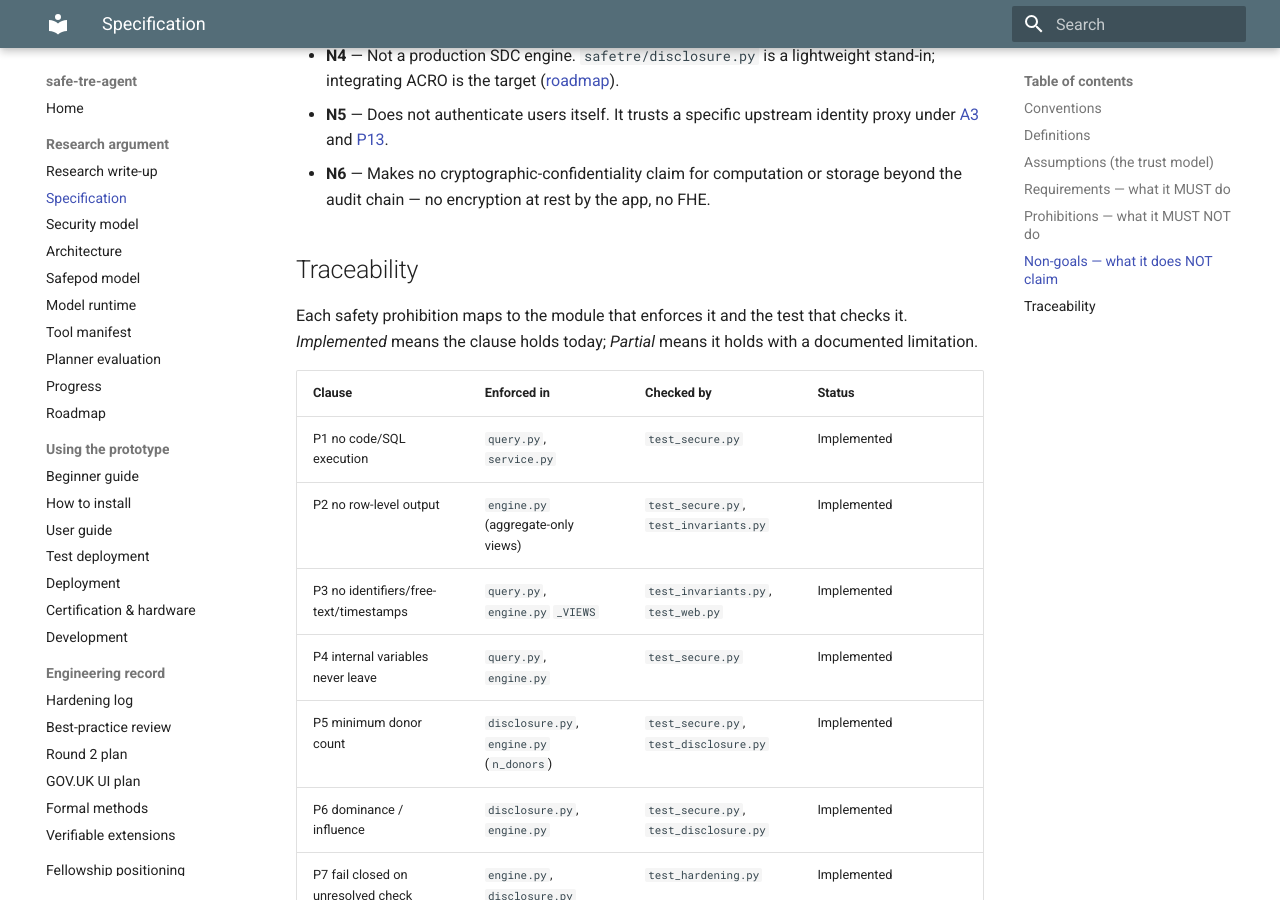
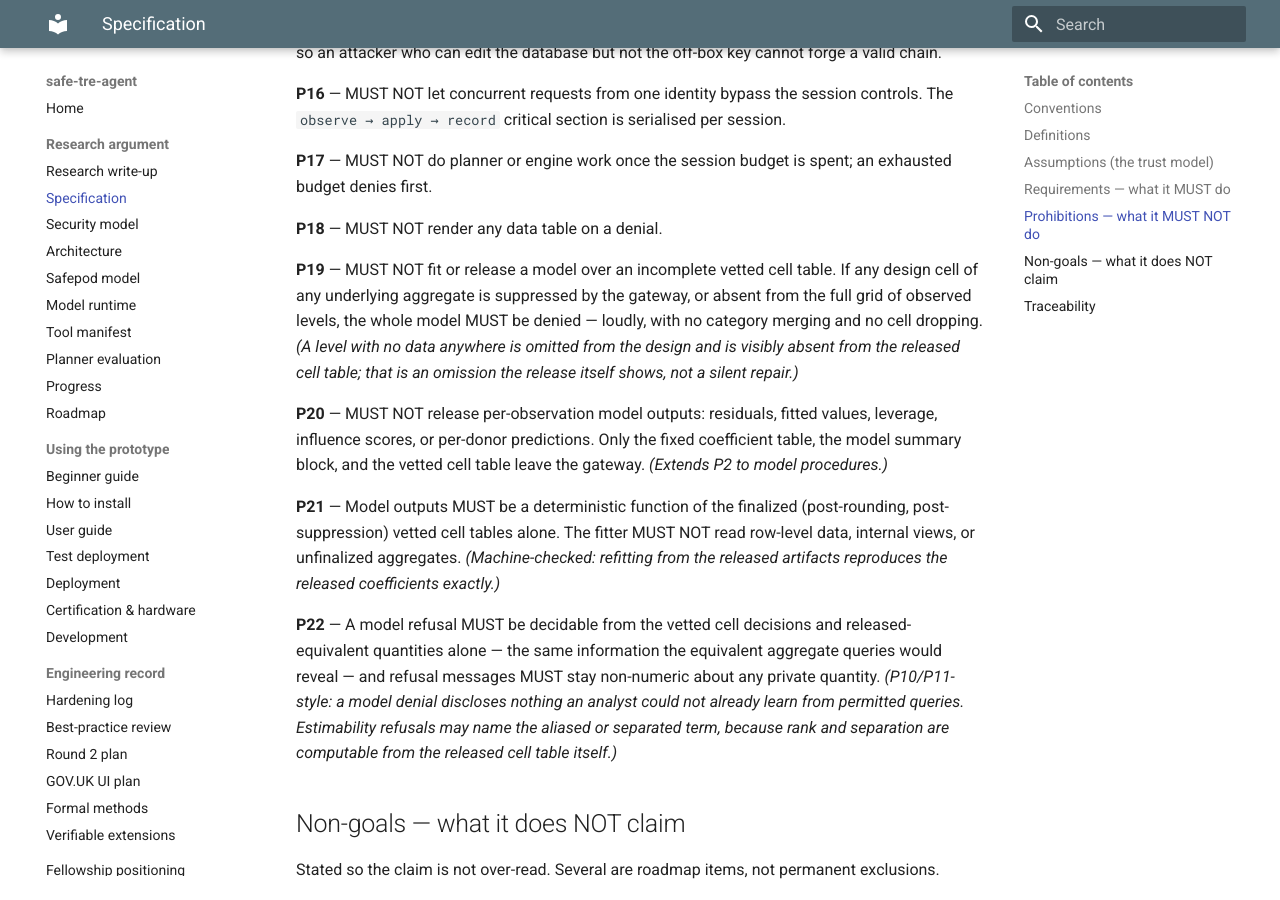
Before and after one commit to wadelab/safe-tre-agent, an MkDocs documentation site: the page built from docs/specification.md, in a window 1280 px wide and 900 px high, scrolled down 4223 px. Built offline with MkDocs 1.6.1 and Material for MkDocs 9.7.7, drawn with Linux system fonts in a browser that asks for light colours; some of the changed text lies outside the part shown.

Commit message:
Spec: procedure-framework and GLM clauses (R14-R16, P19-P22; R4 amended)
The spec leads the GLM work: R4's measure set is now owned by the
procedure registry (and gains sum_sq); R14 defines the registered-
procedure obligations; R15 pins the cells-first GLM release contract
(coefficients + model block + the vetted cell table, reproducible by the
analyst); R16 requires the finite skeleton export and the CI model
check. P19-P22 are the model-procedure prohibitions: deny on any
suppressed design cell, no per-observation outputs, fitter
noninterference, and refusals decidable from released-equivalent data.
All tracked as Planned in the traceability table, flipped per stage.

```diff
--- a/docs/specification.md
+++ b/docs/specification.md
@@ -73,9 +73,11 @@
 read-only SQL over public views, and execute it under fixed resource caps
 (memory, threads, row cap).
 
-**R4** — The system MUST support exactly four measures: `count`, `mean`, `sum`,
-and Pearson `corr`. A correlation result MUST carry its two-sided p-value and
-its `n`.
+**R4** — The system MUST support exactly the aggregate measures registered in
+the procedure registry: `count`, `mean`, `sum`, `sum_sq`, and Pearson `corr`.
+A correlation result MUST carry its two-sided p-value and its `n`. *(Amended
+with the procedure framework: the registry, not this sentence, is the
+enumerated source of truth — see R14.)*
 
 **R5** — The gateway MUST apply, to every result: a minimum distinct-donor
 threshold, contributor dominance (the p%-rule) for `sum`/`mean`, single-donor
@@ -111,6 +113,27 @@
 MUST fail loudly; it MUST NOT silently fall back to the deterministic mock
 planner (which would quietly degrade result quality). The mock is opt-in for
 tests and CI.
+
+**R14** — Every statistical procedure MUST be implemented as a registered
+procedure object that declares and discharges its obligations — admissibility,
+compilation safety, an influence control or cell-vetting inheritance, lineage
+identity, an **output contract** (released columns with their disclosure
+classes), and a **finite skeleton export** — before it is reachable from any
+request. The registry MUST be the sole dispatch point for validation,
+compilation, execution, and disclosure classification; an unregistered function
+MUST fail loudly, never fall through to another procedure's behaviour.
+
+**R15** — The system MUST support generalized linear models (`gaussian`,
+`binomial`, `poisson` families; canonical links only; categorical terms only)
+fitted **exclusively from gateway-finalized design-cell aggregates**. A model
+release MUST carry the coefficient table (term, level, estimate, std_error,
+statistic, p_value), the model summary block (family, link, rounded n,
+df_resid, deviance), and the vetted cell table it was fitted from, so the
+analyst can reproduce the fit from released data alone.
+
+**R16** — Every registered procedure MUST export its finite request skeleton as
+data, and CI MUST both check the committed formal model against that export
+(generation drift fails the build) and run the bounded model check.
 
 ## Prohibitions — what it MUST NOT do
 
@@ -182,6 +205,32 @@
 
 **P18** — MUST NOT render any data table on a denial.
 
+**P19** — MUST NOT fit or release a model over an incomplete vetted cell table.
+If any design cell of any underlying aggregate is suppressed by the gateway, or
+absent from the full grid of observed levels, the whole model MUST be denied —
+loudly, with no category merging and no cell dropping. *(A level with no data
+anywhere is omitted from the design and is visibly absent from the released
+cell table; that is an omission the release itself shows, not a silent repair.)*
+
+**P20** — MUST NOT release per-observation model outputs: residuals, fitted
+values, leverage, influence scores, or per-donor predictions. Only the fixed
+coefficient table, the model summary block, and the vetted cell table leave the
+gateway. *(Extends P2 to model procedures.)*
+
+**P21** — Model outputs MUST be a deterministic function of the finalized
+(post-rounding, post-suppression) vetted cell tables alone. The fitter MUST NOT
+read row-level data, internal views, or unfinalized aggregates. *(Machine-checked:
+refitting from the released artifacts reproduces the released coefficients
+exactly.)*
+
+**P22** — A model refusal MUST be decidable from the vetted cell decisions and
+released-equivalent quantities alone — the same information the equivalent
+aggregate queries would reveal — and refusal messages MUST stay non-numeric
+about any private quantity. *(P10/P11-style: a model denial discloses nothing an
+analyst could not already learn from permitted queries. Estimability refusals
+may name the aliased or separated term, because rank and separation are
+computable from the released cell table itself.)*
+
 ## Non-goals — what it does NOT claim
 
 Stated so the claim is not over-read. Several are roadmap items, not permanent
@@ -229,7 +278,14 @@
 | P16 concurrency serialisation | `session.py`, `app.py` | `test_hardening.py` | Implemented |
 | P17 budget short-circuit | `service.py`, `disclosure.py` | `test_hardening.py` | Implemented |
 | P18 no table on denial | `_result.html`, `service.py` | `test_web.py` | Implemented |
+| P19 deny on incomplete cell table | `service.py` (`_handle_model`) | `test_glm.py`, red-team | Planned |
+| P20 no per-observation model output | `glm.py` (output contract), `analyst.py` (intent) | `test_glm.py`, conformance suite | Planned |
+| P21 fitter noninterference | `stats.py`, `glm.py` (pure fit) | reproducibility meta-test, AST noninterference test, Alloy `P21_flow` | Planned |
+| P22 refusals from released-equivalent data | `glm.py` (`preconditions`), `service.py` | `test_glm.py` (non-numeric refusals) | Planned |
 | R5 complementary suppression | `disclosure.py` (`_secondary_suppress`) | `test_disclosure.py` | Partial (single-dim exact, multi-dim conservative) |
+| R14 procedure registry | `procedures.py` | `test_procedure_conformance.py` | Planned |
+| R15 GLM from vetted cells | `glm.py`, `stats.py`, `service.py` | `test_glm.py`, `test_formal_glm_enumeration.py` | Planned |
+| R16 skeleton export + model check | `procedures.py`, `formal/` | `test_skeleton_sync.py`, CI `formal` job | Planned |
 
 The red-team suite (`redteam/run_redteam.py`, R12) exercises P1–P6 and P10–P11
 end to end, off gateway versus on.
```
